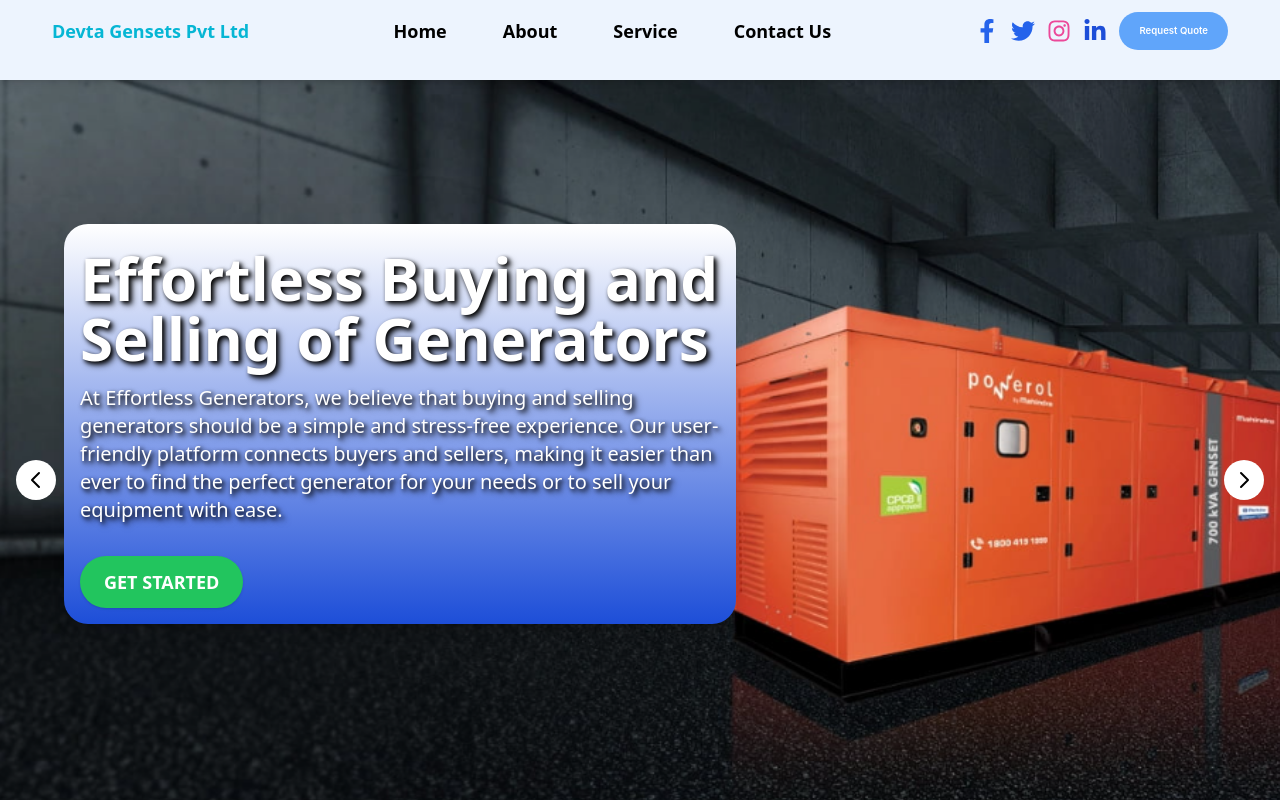
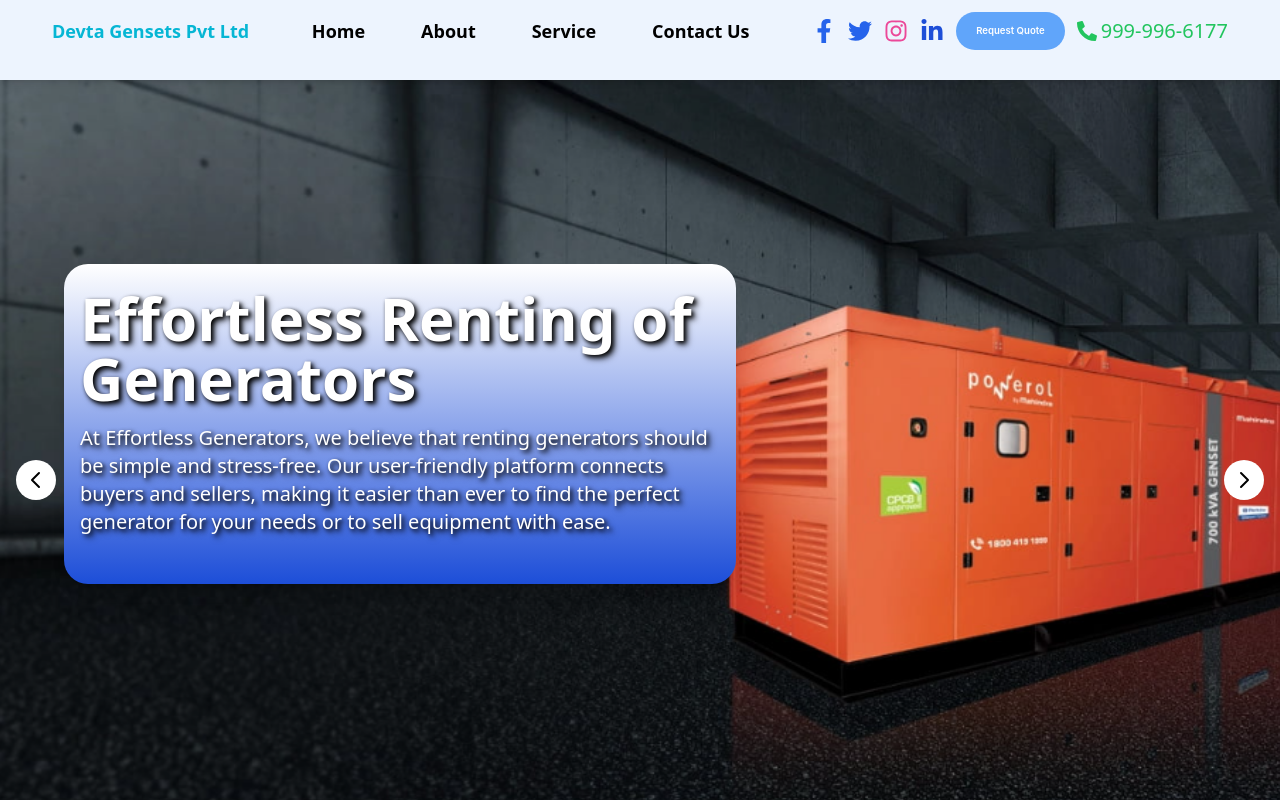
Before and after one commit to nitish1899/DevtaGenset-Frontend, a React (Create React App) app: page / in a window 1280 px wide. Shown: the top 800 px of the page. Built offline with nearby package versions, Linux system fonts and the light colour scheme.

Commit message:
add contact details

```diff
--- a/public/index.html
+++ b/public/index.html
@@ -2,7 +2,7 @@
 <html lang="en">
   <head>
     <meta charset="utf-8" />
-    <link rel="icon" href="" />
+    <link rel="icon" href="./service12.png" />
     <!-- Example import order in your HTML file -->
 
 
@@ -12,12 +12,12 @@
       name="description"
       content="Web site created using create-react-app"
     />
-    <link rel="apple-touch-icon" href="./logokgv.jpg" />
+    <link rel="apple-touch-icon" href="./service12.png" />
     <!--
       manifest.json provides metadata used when your web app is installed on a
       user's mobile device or desktop. See https://developers.google.com/web/fundamentals/web-app-manifest/
     -->
-    <link rel="manifest" href="./logokgv.jpg" />
+    <link rel="manifest" href="./service12.png" />
     <!--
       Notice the use of %PUBLIC_URL% in the tags above.
       It will be replaced with the URL of the `public` folder during the build.
--- a/src/components/Navbar.jsx
+++ b/src/components/Navbar.jsx
@@ -1,6 +1,6 @@
 import React, { useState } from 'react';
 import { Link } from 'react-router-dom';
-import { FaFacebookF, FaTwitter, FaInstagram, FaLinkedinIn } from 'react-icons/fa';
+import { FaFacebookF, FaTwitter, FaInstagram, FaLinkedinIn, FaPhoneAlt } from 'react-icons/fa';
 import logo from '../resource/service21.png';
 import { IoReorderThreeOutline } from 'react-icons/io5';
 import { Book } from "./Book";
@@ -15,25 +15,28 @@ export const Navbar = () => {
 
         {/* Logo or Brand Section */}
         <div className="flex items-center">
-        <Link to="/" className=" text-lg font-bold text-cyan-500">Devta Gensets Pvt Ltd</Link>
+          <Link to="/" className=" text-lg font-bold text-cyan-500">Devta Gensets Pvt Ltd</Link>
         </div>
 
         {/* Desktop Links */}
-        <div className="hidden md:flex  gap-6 lg:gap-14 text-lg items-center font-semibold"
-        >
+        <div className="hidden md:flex gap-6 lg:gap-14 text-lg items-center font-semibold">
           <Link to="/" className="hover:border-b-2 hover:border-[#33b0b0] transition duration-300">Home</Link>
           <Link to="/about" className="hover:border-b-2 hover:border-[#33b0b0] transition duration-300">About</Link>
           <Link to="/service" className="hover:border-b-2 hover:border-[#33b0b0] transition duration-300">Service</Link>
           <Link to="/contactUs" className="hover:border-b-2 hover:border-[#33b0b0] transition duration-300">Contact Us</Link>
         </div>
 
-        {/* Social Icons & Request Quote Button for Desktop */}
+        {/* Social Icons, Request Quote Button, and Call Icon with Phone Number for Desktop */}
         <div className="hidden md:flex items-center gap-3">
           <a href="https://www.facebook.com/share/DfiunaneErmM6FqR/?mibextid=qi2Omg" className="text-blue-600 text-2xl hover:text-blue-800 transition"><FaFacebookF /></a>
           <a href="https://x.com/KGVllp?t=LyZz_BWLQevEMsUFA8ggew&s=08" className="text-blue-600 text-2xl hover:text-blue-600 transition"><FaTwitter /></a>
           <a href="https://www.instagram.com/kgvllp?igsh=MWZwbnZxbG4xZnZz" className="text-pink-500 text-2xl hover:text-pink-700 transition"><FaInstagram /></a>
           <a href="https://www.linkedin.com/company/karishmaglobal/" className="text-blue-700 text-2xl hover:text-blue-900 transition"><FaLinkedinIn /></a>
           <Book />
+          <a href="tel:9999966177" className="flex items-center text-green-500 text-xl hover:text-green-700 transition gap-1">
+            <FaPhoneAlt />
+            <span>999-996-6177</span>
+          </a>
         </div>
 
         {/* Mobile Menu Button */}
@@ -52,11 +55,143 @@ export const Navbar = () => {
           <Link to="/service" className="py-2 w-full text-center hover:border-b-2 hover:border-[#33b0b0] transition duration-300" onClick={() => setMobileMenuOpen(false)}>Service</Link>
           <Link to="/contactUs" className="py-2 w-full text-center hover:border-b-2 hover:border-[#33b0b0] transition duration-300" onClick={() => setMobileMenuOpen(false)}>Contact Us</Link>
           <Book />
+          <a href="tel:9999966177" className="flex items-center text-green-500 text-xl hover:text-green-700 transition mt-2 gap-1">
+            <FaPhoneAlt />
+            <span>999-996-6177</span>
+          </a>
         </div>
       )}
     </div>
   );
 };
+
+
+// import React, { useState } from 'react';
+// import { Link } from 'react-router-dom';
+// import { FaFacebookF, FaTwitter, FaInstagram, FaLinkedinIn, FaPhoneAlt } from 'react-icons/fa';
+// import logo from '../resource/service21.png';
+// import { IoReorderThreeOutline } from 'react-icons/io5';
+// import { Book } from "./Book";
+
+// export const Navbar = () => {
+//   const [isMobileMenuOpen, setMobileMenuOpen] = useState(false);
+
+//   return (
+//     <div className="h-20 sticky top-0 z-50 w-screen bg-blue-100 bg-opacity-50 shadow-md">
+//       {/* Navbar Container */}
+//       <div className="flex flex-wrap items-center justify-between max-w-[1240px] mx-auto px-4 sm:px-6 lg:px-8 py-3">
+
+//         {/* Logo or Brand Section */}
+//         <div className="flex items-center">
+//           <Link to="/" className=" text-lg font-bold text-cyan-500">Devta Gensets Pvt Ltd</Link>
+//         </div>
+
+//         {/* Desktop Links */}
+//         <div className="hidden md:flex gap-6 lg:gap-14 text-lg items-center font-semibold">
+//           <Link to="/" className="hover:border-b-2 hover:border-[#33b0b0] transition duration-300">Home</Link>
+//           <Link to="/about" className="hover:border-b-2 hover:border-[#33b0b0] transition duration-300">About</Link>
+//           <Link to="/service" className="hover:border-b-2 hover:border-[#33b0b0] transition duration-300">Service</Link>
+//           <Link to="/contactUs" className="hover:border-b-2 hover:border-[#33b0b0] transition duration-300">Contact Us</Link>
+//         </div>
+
+//         {/* Social Icons, Request Quote Button, and Call Icon for Desktop */}
+//         <div className="hidden md:flex items-center gap-3">
+//           <a href="https://www.facebook.com/share/DfiunaneErmM6FqR/?mibextid=qi2Omg" className="text-blue-600 text-2xl hover:text-blue-800 transition"><FaFacebookF /></a>
+//           <a href="https://x.com/KGVllp?t=LyZz_BWLQevEMsUFA8ggew&s=08" className="text-blue-600 text-2xl hover:text-blue-600 transition"><FaTwitter /></a>
+//           <a href="https://www.instagram.com/kgvllp?igsh=MWZwbnZxbG4xZnZz" className="text-pink-500 text-2xl hover:text-pink-700 transition"><FaInstagram /></a>
+//           <a href="https://www.linkedin.com/company/karishmaglobal/" className="text-blue-700 text-2xl hover:text-blue-900 transition"><FaLinkedinIn /></a>
+//           <Book />
+//           <a href="tel:12345657898" className="text-green-500 text-2xl hover:text-green-700 transition">
+//             <FaPhoneAlt />
+//           </a>
+//         </div>
+
+//         {/* Mobile Menu Button */}
+//         <div className="md:hidden">
+//           <button onClick={() => setMobileMenuOpen(!isMobileMenuOpen)} className="text-black">
+//             <IoReorderThreeOutline size={30} />
+//           </button>
+//         </div>
+//       </div>
+
+//       {/* Mobile Menu */}
+//       {isMobileMenuOpen && (
+//         <div className="md:hidden bg-black text-white flex flex-col items-center py-2">
+//           <Link to="/" className="py-2 w-full text-center hover:border-b-2 hover:border-[#33b0b0] transition duration-300" onClick={() => setMobileMenuOpen(false)}>Home</Link>
+//           <Link to="/about" className="py-2 w-full text-center hover:border-b-2 hover:border-[#33b0b0] transition duration-300" onClick={() => setMobileMenuOpen(false)}>About</Link>
+//           <Link to="/service" className="py-2 w-full text-center hover:border-b-2 hover:border-[#33b0b0] transition duration-300" onClick={() => setMobileMenuOpen(false)}>Service</Link>
+//           <Link to="/contactUs" className="py-2 w-full text-center hover:border-b-2 hover:border-[#33b0b0] transition duration-300" onClick={() => setMobileMenuOpen(false)}>Contact Us</Link>
+//           <Book />
+//           <a href="tel:9999966177" className="text-green-500 text-2xl hover:text-green-700 transition mt-2">
+//             <FaPhoneAlt />
+//           </a>
+//         </div>
+//       )}
+//     </div>
+//   );
+// };
+
+
+
+// import React, { useState } from 'react';
+// import { Link } from 'react-router-dom';
+// import { FaFacebookF, FaTwitter, FaInstagram, FaLinkedinIn } from 'react-icons/fa';
+// import logo from '../resource/service21.png';
+// import { IoReorderThreeOutline } from 'react-icons/io5';
+// import { Book } from "./Book";
+
+// export const Navbar = () => {
+//   const [isMobileMenuOpen, setMobileMenuOpen] = useState(false);
+
+//   return (
+//     <div className="h-20 sticky top-0 z-50 w-screen bg-blue-100 bg-opacity-50 shadow-md">
+//       {/* Navbar Container */}
+//       <div className="flex flex-wrap items-center justify-between max-w-[1240px] mx-auto px-4 sm:px-6 lg:px-8 py-3">
+
+//         {/* Logo or Brand Section */}
+//         <div className="flex items-center">
+//         <Link to="/" className=" text-lg font-bold text-cyan-500">Devta Gensets Pvt Ltd</Link>
+//         </div>
+
+//         {/* Desktop Links */}
+//         <div className="hidden md:flex  gap-6 lg:gap-14 text-lg items-center font-semibold"
+//         >
+//           <Link to="/" className="hover:border-b-2 hover:border-[#33b0b0] transition duration-300">Home</Link>
+//           <Link to="/about" className="hover:border-b-2 hover:border-[#33b0b0] transition duration-300">About</Link>
+//           <Link to="/service" className="hover:border-b-2 hover:border-[#33b0b0] transition duration-300">Service</Link>
+//           <Link to="/contactUs" className="hover:border-b-2 hover:border-[#33b0b0] transition duration-300">Contact Us</Link>
+//         </div>
+
+//         {/* Social Icons & Request Quote Button for Desktop */}
+//         <div className="hidden md:flex items-center gap-3">
+//           <a href="https://www.facebook.com/share/DfiunaneErmM6FqR/?mibextid=qi2Omg" className="text-blue-600 text-2xl hover:text-blue-800 transition"><FaFacebookF /></a>
+//           <a href="https://x.com/KGVllp?t=LyZz_BWLQevEMsUFA8ggew&s=08" className="text-blue-600 text-2xl hover:text-blue-600 transition"><FaTwitter /></a>
+//           <a href="https://www.instagram.com/kgvllp?igsh=MWZwbnZxbG4xZnZz" className="text-pink-500 text-2xl hover:text-pink-700 transition"><FaInstagram /></a>
+//           <a href="https://www.linkedin.com/company/karishmaglobal/" className="text-blue-700 text-2xl hover:text-blue-900 transition"><FaLinkedinIn /></a>
+//           <Book />
+//         </div>
+
+//         {/* Mobile Menu Button */}
+//         <div className="md:hidden">
+//           <button onClick={() => setMobileMenuOpen(!isMobileMenuOpen)} className="text-black">
+//             <IoReorderThreeOutline size={30} />
+//           </button>
+//         </div>
+//       </div>
+
+//       {/* Mobile Menu */}
+//       {isMobileMenuOpen && (
+//         <div className="md:hidden bg-black text-white flex flex-col items-center py-2">
+//           <Link to="/" className="py-2 w-full text-center hover:border-b-2 hover:border-[#33b0b0] transition duration-300" onClick={() => setMobileMenuOpen(false)}>Home</Link>
+//           <Link to="/about" className="py-2 w-full text-center hover:border-b-2 hover:border-[#33b0b0] transition duration-300" onClick={() => setMobileMenuOpen(false)}>About</Link>
+//           <Link to="/service" className="py-2 w-full text-center hover:border-b-2 hover:border-[#33b0b0] transition duration-300" onClick={() => setMobileMenuOpen(false)}>Service</Link>
+//           <Link to="/contactUs" className="py-2 w-full text-center hover:border-b-2 hover:border-[#33b0b0] transition duration-300" onClick={() => setMobileMenuOpen(false)}>Contact Us</Link>
+//           <Book />
+//         </div>
+//       )}
+//     </div>
+//   );
+// };
 
 
 
--- a/src/pages/Home.jsx
+++ b/src/pages/Home.jsx
@@ -130,20 +130,20 @@ export const Home = () => {
             className="text-4xl md:text-6xl font-bold mb-4"
             style={{ textShadow: "2px 2px 4px black, 4px 4px 6px rgba(0, 0, 0, 0.6)" }}
           >
-            Effortless Buying and Selling of Generators
+            Effortless Renting of Generators
           </h1>
           <p
             className="text-lg md:text-xl mb-8"
             style={{ textShadow: "2px 2px 4px black, 4px 4px 6px rgba(0, 0, 0, 0.6)" }}
           >
-            At Effortless Generators, we believe that buying and selling generators should be a simple and stress-free experience. Our user-friendly platform connects buyers and sellers, making it easier than ever to find the perfect generator for your needs or to sell your equipment with ease.
+            At Effortless Generators, we believe that renting generators should be simple and stress-free. Our user-friendly platform connects buyers and sellers, making it easier than ever to find the perfect generator for your needs or to sell equipment with ease.
           </p>
-          <Link
+          {/* <Link
             to="/"
             className="inline-block bg-green-500 text-white text-lg font-semibold py-3 px-6 rounded-full shadow hover:bg-yellow-400 transition duration-200"
           >
             GET STARTED
-          </Link>
+          </Link> */}
         </div>
       </div>
 
@@ -375,7 +375,7 @@ export const Home = () => {
               alt="Specialized Transport"
               className="w-full h-40 object-cover mb-4 rounded-md sm:h-32 md:h-40 lg:h-48"
             />
-            <h4 className="font-bold mb-2">625 KVA Mahindra Powerol Diesel Generatoron</h4>
+            <h4 className="font-bold mb-2">625 KVA Mahindra Powerol Diesel Generator</h4>
 
           </div>
           <div className="bg-white p-6 rounded-lg shadow-md hover:shadow-lg transition-shadow duration-300">
@@ -418,8 +418,7 @@ export const Home = () => {
 
         {/* Subheading Text */}
         <div className="text-lg text-white text-center mb-8 max-w-2xl">
-          Meet Our Leader Braham Rana, Driving Innovation at Devta Gensets discover the benefits of our services and how they can improve your life.
-          Here are some key benefits that make us stand out.
+          Meet our leader, Braham Rana, driving innovation at Devta Gensets. Discover the benefits of our services and how they can make a positive impact on your life.
         </div>
 
         <div className="mt-8 flex justify-center">
```
Also changed, not shown: public/service12.png (added), 13 other files (tests, documents, lock files or other folders).
